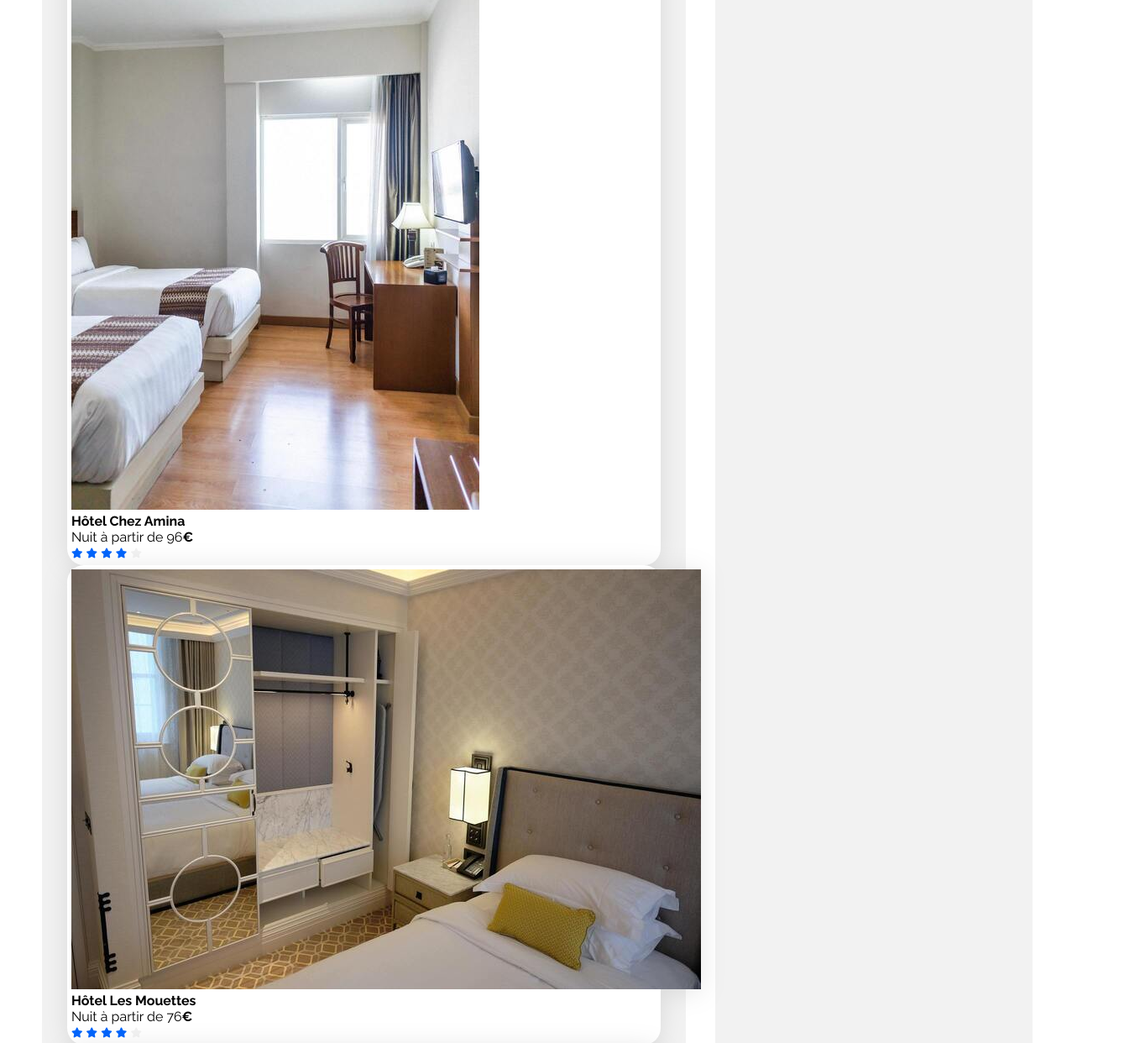
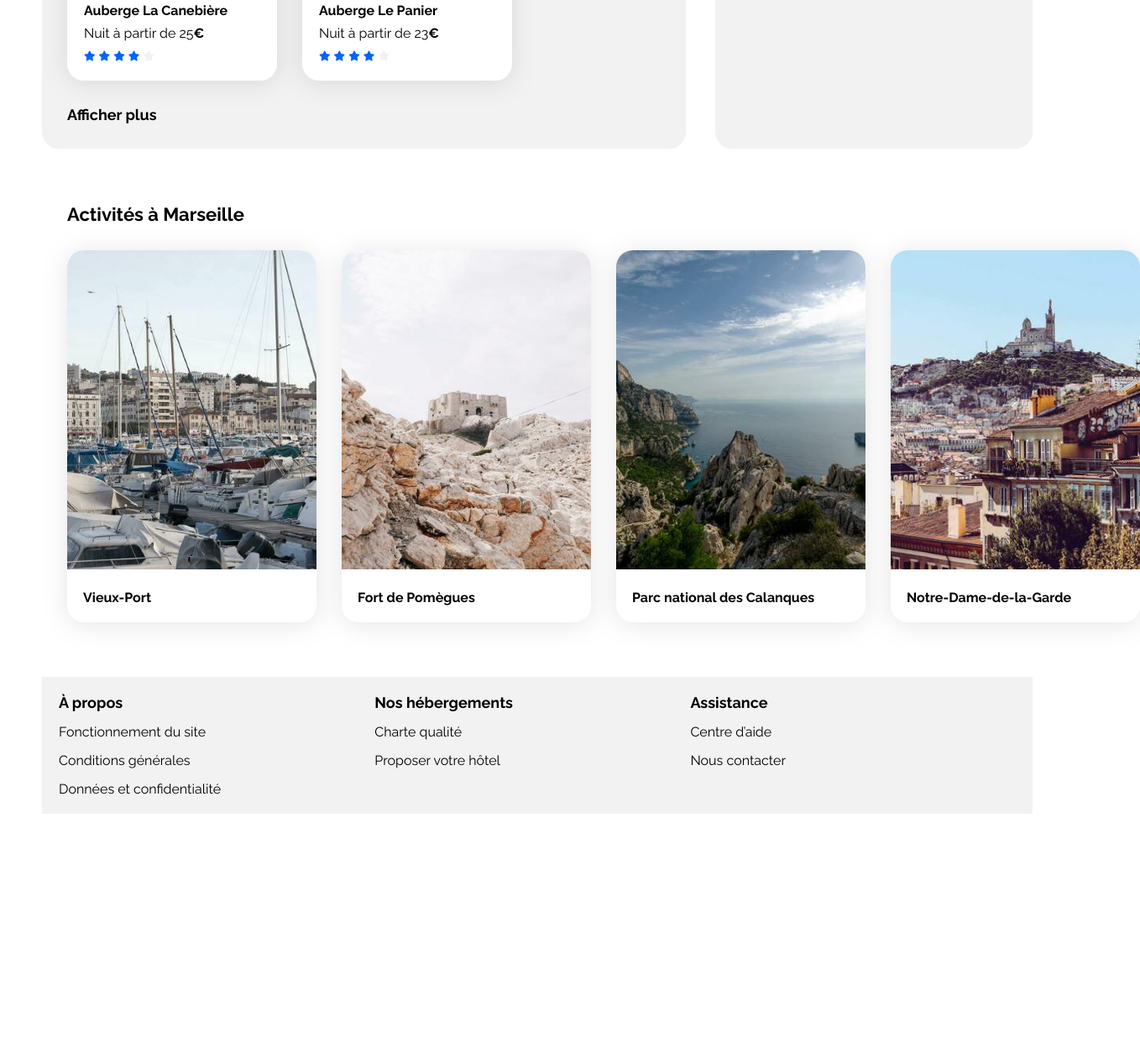
Before and after one commit to Sevrus/booki, a plain HTML site: page index.html in a window 1280 px wide. Shown: the part 1165-2407 px from the top of the page at 84% size, 1358 px wide, since content can reach past the window. After the commit the page ends 2134 px from the top, so only its background shows below. Drawn offline with Linux system fonts and the light colour scheme.

Commit message:
adding section activites and footer

```diff
--- a/css/style.css
+++ b/css/style.css
@@ -239,10 +239,38 @@ a {
 
 .hebergements-cards {
     margin-top: 30px;
+    display: flex;
+    flex-wrap: wrap;
+    gap: 30px;
 }
 
 .hebergements-cards .card {
+    width: 240px;
+}
 
+.hebergements-cards img {
+    width: 100%;
+    height: 124px;
+    border-top-left-radius: 20px;
+    border-top-right-radius: 20px;
+}
+
+.hebergements-cards .card-content {
+    padding-left: 15px;
+}
+
+.hebergements-cards .card-title {
+    margin: 4px 0 8px;
+}
+
+.hebergements-cards .card-rating {
+    margin: 8px 0 15px;
+}
+
+.cards-subtitle {
+    margin-top: 30px;
+    font-size: 18px;
+    font-weight: 700;
 }
 
 /****** Populaires ***********/
@@ -290,8 +318,66 @@ a {
     margin-bottom: 5px;
 }
 
+/****** Activités ***********/
+.activites {
+    margin-top: 35px;
+    padding: 30px;
+}
 
+.activites .section-title {
+    margin-bottom: 30px;
+}
 
+.activites-cards {
+    display: flex;
+    gap: 30px;
+}
+
+.activites .card {
+    width: 297px;
+    padding: 0;
+}
+
+.activites img {
+    width: 100%;
+    height: 380px;
+    border-top-left-radius: 20px;
+    border-top-right-radius: 20px;
+}
+
+.activites .card-subtitle {
+    padding: 20px 19px;
+    font-weight: 700;
+}
+
+/****** Footer ***********/
+footer {
+    margin-top: 35px;
+    padding: 20px;
+    display: flex;
+    background-color: var(--main-bg-color);
+}
+
+.footer-section {
+    width: 33%;
+}
+
+.footer-section-title {
+    font-size: 18px;
+    font-weight: 700;
+    margin-bottom: 15px;
+}
+
+.footer-section ul {
+    list-style-type: none;
+    display: flex;
+    flex-direction: column;
+    gap: 15px;
+}
+
+.footer-section li {
+
+}
 
 /* Le code ci-dessous correspond à la version responsive uniquement */
 
--- a/index.html
+++ b/index.html
@@ -24,10 +24,10 @@
         <nav class="header-nav">
             <ul>
                 <li>
-                    <a href="">Hébergements</a>
+                    <a href="#hebergements-anchor">Hébergements</a>
                 </li>
                 <li>
-                    <a href="">Activités</a>
+                    <a href="#activites-anchor">Activités</a>
                 </li>
             </ul>
         </nav>
@@ -76,13 +76,15 @@
         </section>
 
         <div class="hebergements-and-populaires">
-            <section class="hebergements">
+            <section class="hebergements" id="hebergements-anchor">
                 <h2 class="section-title">Hébergements à Marseille</h2>
                 <div class="hebergements-cards">
                     <a href="#">
                         <article class="card">
-                            <img src="./images/hebergements/fred-kleber.jpg" alt="Une chambre avec deux lit de l'hôtel du port">
+                            <img src="./images/hebergements/fred-kleber.jpg"
+                                 alt="Image de la chambre d'hôtel montrant un lit">
                             <div class="card-content">
+                                <div class="card-text">
                                     <h3 class="card-title">Hôtel du port</h3>
                                     <p class="card-subtitle">Nuit à partir de 52<span class="euro">€</span></p>
                                 </div>
@@ -94,12 +96,15 @@
                                     <i class="fa-xs fa-solid fa-star neutral-star" aria-hidden="true"></i>
                                     <span class="sr-only">Note de 4 sur 5</span>
                                 </div>
+                            </div>
                         </article>
                     </a>
                     <a href="#">
                         <article class="card">
-                            <img src="./images/hebergements/febrian-zakaria.jpg" alt="Une chambre avec deux lit de l'hôtel du port">
+                            <img src="./images/hebergements/febrian-zakaria.jpg"
+                                 alt="Image de la chambre d'hôtel montrant un lit">
                             <div class="card-content">
+                                <div class="card-text">
                                     <h3 class="card-title">Hôtel Chez Amina</h3>
                                     <p class="card-subtitle">Nuit à partir de 96<span class="euro">€</span></p>
                                 </div>
@@ -111,12 +116,15 @@
                                     <i class="fa-xs fa-solid fa-star neutral-star" aria-hidden="true"></i>
                                     <span class="sr-only">Note de 4 sur 5</span>
                                 </div>
+                            </div>
                         </article>
                     </a>
                     <a href="#">
                         <article class="card">
-                            <img src="./images/hebergements/reisetopia.jpg" alt="Une chambre avec deux lit de l'hôtel du port">
+                            <img src="./images/hebergements/reisetopia.jpg"
+                                 alt="Image de la chambre d'hôtel montrant un lit">
                             <div class="card-content">
+                                <div class="card-text">
                                     <h3 class="card-title">Hôtel Les Mouettes</h3>
                                     <p class="card-subtitle">Nuit à partir de 76<span class="euro">€</span></p>
                                 </div>
@@ -128,13 +136,16 @@
                                     <i class="fa-xs fa-solid fa-star neutral-star" aria-hidden="true"></i>
                                     <span class="sr-only">Note de 4 sur 5</span>
                                 </div>
+                            </div>
                         </article>
                     </a>
                     <a href="#">
                         <article class="card">
-                            <img src="./images/hebergements/annie-spratt.jpg" alt="Une chambre avec deux lit de l'hôtel du port">
+                            <img src="./images/hebergements/annie-spratt.jpg"
+                                 alt="Image de la chambre d'hôtel montrant un lit">
                             <div class="card-content">
-                                <h3 class="card-title">Hôtel e la mer</h3>
+                                <div class="card-text">
+                                    <h3 class="card-title">Hôtel de la mer</h3>
                                     <p class="card-subtitle">Nuit à partir de 46<span class="euro">€</span></p>
                                 </div>
                                 <div class="card-rating">
@@ -145,12 +156,15 @@
                                     <i class="fa-xs fa-solid fa-star neutral-star" aria-hidden="true"></i>
                                     <span class="sr-only">Note de 4 sur 5</span>
                                 </div>
+                            </div>
                         </article>
                     </a>
                     <a href="#">
                         <article class="card">
-                            <img src="./images/hebergements/marcus-loke.jpg" alt="Une chambre avec deux lit de l'hôtel du port">
+                            <img src="./images/hebergements/marcus-loke.jpg"
+                                 alt="Image de la chambre d'hôtel montrant un lit">
                             <div class="card-content">
+                                <div class="card-text">
                                     <h3 class="card-title">Auberge La Canebière</h3>
                                     <p class="card-subtitle">Nuit à partir de 25<span class="euro">€</span></p>
                                 </div>
@@ -162,12 +176,15 @@
                                     <i class="fa-xs fa-solid fa-star neutral-star" aria-hidden="true"></i>
                                     <span class="sr-only">Note de 4 sur 5</span>
                                 </div>
+                            </div>
                         </article>
                     </a>
                     <a href="#">
                         <article class="card">
-                            <img src="./images/hebergements/nicate-lee.jpg" alt="Une chambre avec deux lit de l'hôtel du port">
+                            <img src="./images/hebergements/nicate-lee.jpg"
+                                 alt="Image de la chambre d'hôtel montrant un lit">
                             <div class="card-content">
+                                <div class="card-text">
                                     <h3 class="card-title">Auberge Le Panier</h3>
                                     <p class="card-subtitle">Nuit à partir de 23<span class="euro">€</span></p>
                                 </div>
@@ -179,9 +196,14 @@
                                     <i class="fa-xs fa-solid fa-star neutral-star" aria-hidden="true"></i>
                                     <span class="sr-only">Note de 4 sur 5</span>
                                 </div>
+                            </div>
                         </article>
                     </a>
                 </div>
+                <div class="cards-subtitle">
+                    <a href="#">Afficher plus</a>
+                </div>
+
             </section>
             <section class="populaires">
                 <div class="populaires-title">
@@ -252,8 +274,75 @@
                 </div>
             </section>
         </div>
+        <section class="activites" id="activites-anchor">
+            <h2 class="section-title">Activités à Marseille</h2>
+            <div class="activites-cards">
+                <a href="#">
+                    <article class="card">
+                        <img src="./images/activites/reno-laithienne.jpg" alt="Image du Vieux-Port">
+                        <p class="card-subtitle">Vieux-Port</p>
+                    </article>
+                </a>
+                <a href="#">
+                    <article class="card">
+                        <img src="./images/activites/paul-hermann.jpg" alt="Image du Fort de Pomègues">
+                        <p class="card-subtitle">Fort de Pomègues</p>
+                    </article>
+                </a>
+                <a href="#">
+                    <article class="card">
+                        <img src="./images/activites/kilyan-sockalingum.jpg" alt="Image du Parc national des Calanques">
+                        <p class="card-subtitle">Parc national des Calanques</p>
+                    </article>
+                </a>
+                <a href="#">
+                    <article class="card">
+                        <img src="./images/activites/florian-wehde.jpg" alt="Image de Notre-Dame-de-la-Garde">
+                        <p class="card-subtitle">Notre-Dame-de-la-Garde</p>
+                    </article>
+                </a>
+            </div>
+        </section>
+
     </main>
-    <footer></footer>
+    <footer>
+        <section class="footer-section">
+            <h3 class="footer-section-title">À propos</h3>
+            <ul>
+                <li>
+                    <a href="#">Fonctionnement du site</a>
+                </li>
+                <li>
+                    <a href="#">Conditions générales</a>
+                </li>
+                <li>
+                    <a href="#">Données et confidentialité</a>
+                </li>
+            </ul>
+        </section>
+        <section class="footer-section">
+            <h3 class="footer-section-title">Nos hébergements</h3>
+            <ul>
+                <li>
+                    <a href="#">Charte qualité</a>
+                </li>
+                <li>
+                    <a href="#">Proposer votre hôtel</a>
+                </li>
+            </ul>
+        </section>
+        <section class="footer-section">
+            <h3 class="footer-section-title">Assistance</h3>
+            <ul>
+                <li>
+                    <a href="#">Centre d’aide</a>
+                </li>
+                <li>
+                    <a href="#">Nous contacter</a>
+                </li>
+            </ul>
+        </section>
+    </footer>
 </div>
 </body>
 
```
Lines whose indentation alone changed are shown as unchanged.
